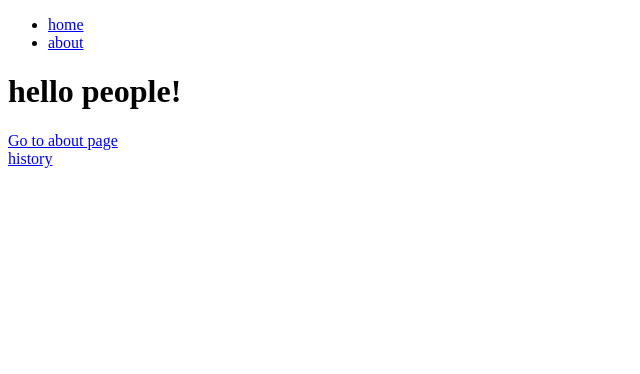
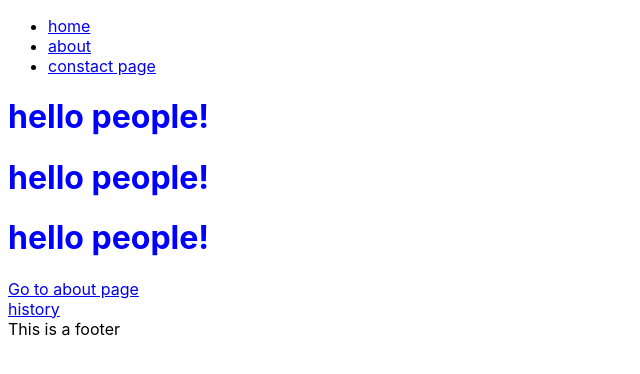
Before and after one commit to ArtemKlishch1/react-formik, a Gatsby site in the folder tutorial/: page / in a window 1280 px wide. Shown: the whole page, without its empty margins (0-640 px from the left). Built offline with nearby package versions, Linux system fonts and the light colour scheme; Gatsby itself is replaced by a stand-in of ours.

Commit message:
fdsdfgdsfgdsfg

```diff
--- a/tutorial/src/components/Footer.js
+++ b/tutorial/src/components/Footer.js
@@ -0,0 +1,7 @@
+import React from "react"
+
+const Footer = () => {
+  return <div>This is a footer</div>
+}
+
+export default Footer
--- a/tutorial/src/components/Layout.js
+++ b/tutorial/src/components/Layout.js
@@ -0,0 +1,16 @@
+import React from "react"
+import Navbar from "./Navbar"
+import Footer from "./Footer"
+import "./layout.css"
+
+const Layout = ({ children }) => {
+  return (
+    <>
+      <Navbar />
+      {children}
+      <Footer />
+    </>
+  )
+}
+
+export default Layout
--- a/tutorial/src/components/Navbar.js
+++ b/tutorial/src/components/Navbar.js
@@ -12,6 +12,9 @@ const Navbar = () => {
           <li>
             <Link to="/about">about</Link>
           </li>
+          <li>
+            <Link to="/contact">constact page</Link>
+          </li>
         </ul>
       </nav>
     </div>
--- /dev/null
+++ b/tutorial/src/components/layout.css
@@ -0,0 +1,10 @@
+body {
+    font-family: -apple-system, BlinkMacSystemFont, "Segoe UI", Roboto, Oxygen, Ubuntu, Cantarell, "Open Sans",
+        "Helvetica Neue", sans-serif;
+}
+.about-heading {
+    color: green;
+}
+.home-heading {
+    color: blue;
+}
--- a/tutorial/src/pages/contact.js
+++ b/tutorial/src/pages/contact.js
@@ -3,9 +3,9 @@ import React, { Component } from 'react'
 export default class contact extends Component {
     render() {
         return (
-            <div>
+            <h1>
                 contact page
-            </div>
+            </h1>
         )
     }
 }
--- a/tutorial/src/pages/index.js
+++ b/tutorial/src/pages/index.js
@@ -1,18 +1,21 @@
 import React from "react"
 import { Link } from "gatsby"
-import Navbar from "../components/Navbar"
+import Layout from "../components/Layout"
 
 export default function Home() {
   return (
-    <div>
-      <Navbar />
-      <h1>hello people!</h1>
+    <Layout>
+      <div className="home-heading">
+        <h1>hello people!</h1>
+        <h1>hello people!</h1>
+        <h1>hello people!</h1>
+      </div>
       <div>
         <Link to="/about">Go to about page</Link>
       </div>
       <div>
         <Link to="/company/history">history</Link>
       </div>
-    </div>
+    </Layout>
   )
 }
```
Also changed, not shown: tutorial/src/pages/about.js (+6 -5 lines).
